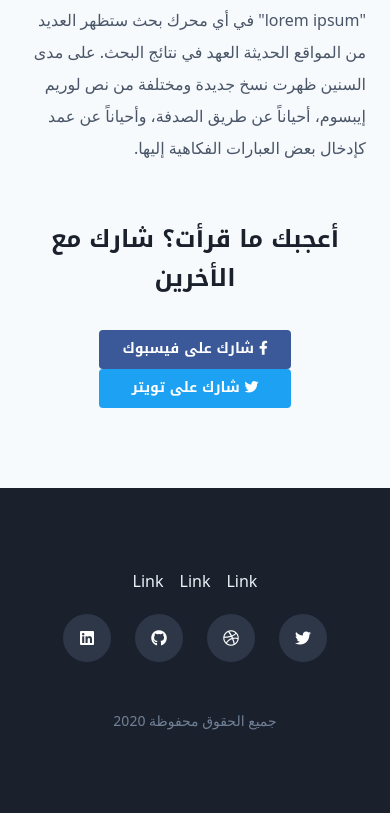
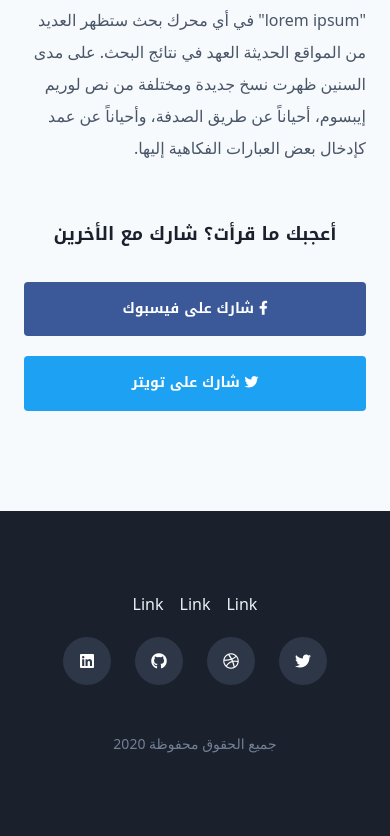
Before and after one commit to MohamedYoussouf/mywebsite, a Gatsby site: page /blog/my-first-post in a window 390 px wide. Shown: the part 5196-6032 px from the top of the page. Before the commit the page ends 6009 px from the top, so only its background shows below. Built offline with nearby package versions, Linux system fonts and the light colour scheme; Gatsby itself is replaced by a stand-in of ours; some packages are replaced by stand-ins of ours; a web font is replaced by a local one.

Commit message:
Fix issues with responsive design

```diff
--- a/src/components/shareButtons.js
+++ b/src/components/shareButtons.js
@@ -4,10 +4,10 @@ const ShareButtons = (props) => {
     const url = 'http://www.example.com';
     return (
         <div className="text-center">
-            <h3 className="mb-8">أعجبك ما قرأت؟ شارك مع الأخرين</h3>
-            <div>
-            <a href={`https://www.facebook.com/sharer.php?u=${url}${props.url}`} className="inline-block w-48 py-2 bg-gray-900 text-white text-sm font-display font-bold rounded bg-facebook mx-3 hover:no-underline focus:no-underline"><i className="fab fa-facebook-f"/> شارك على فيسبوك</a>
-            <a href={`https://twitter.com/intent/tweet?url=${url}&text=${props.title}&via=medmya`} className="inline-block w-48 py-2 bg-gray-900 text-white text-sm font-display font-bold rounded bg-twitter mx-3 hover:no-underline focus:no-underline"><i className="fab fa-twitter"/> شارك على تويتر</a>
+            <h3 className="mb-8 text-lg md:text-xl">أعجبك ما قرأت؟ شارك مع الأخرين</h3>
+            <div className="flex flex-col justify-center md:flex-row md:space-x-2 md:space-x-reverse">
+                <a href={`https://www.facebook.com/sharer.php?u=${url}${props.url}`} className="w-full block mb-5 md:w-48 py-4 md:py-2 bg-gray-900 text-white text-sm font-display font-bold rounded bg-facebook hover:no-underline focus:no-underline"><i className="fab fa-facebook-f"/> شارك على فيسبوك</a>
+                <a href={`https://twitter.com/intent/tweet?url=${url}&text=${props.title}&via=medmya`} className="w-full block mb-5 md:w-48 py-4 md:py-2 bg-gray-900 text-white text-sm font-display font-bold rounded bg-twitter hover:no-underline focus:no-underline"><i className="fab fa-twitter"/> شارك على تويتر</a>
             </div>
         </div>
     )
--- a/src/styles/index.scss
+++ b/src/styles/index.scss
@@ -93,11 +93,14 @@ nav, footer {
 
 .post {
     .gatsby-resp-image-wrapper {
-        width: 900px;
+
+        @screen md {
+            width: 900px;
         position: relative;
         right: 50%;
         transform: translateX(50%);
         max-width: none !important;
+        }
     }
 }
 
```
